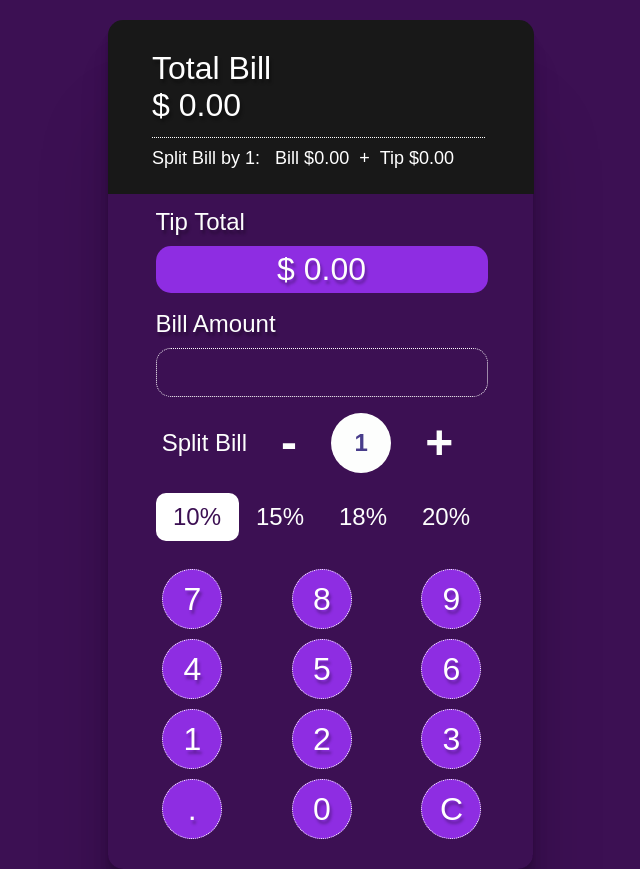
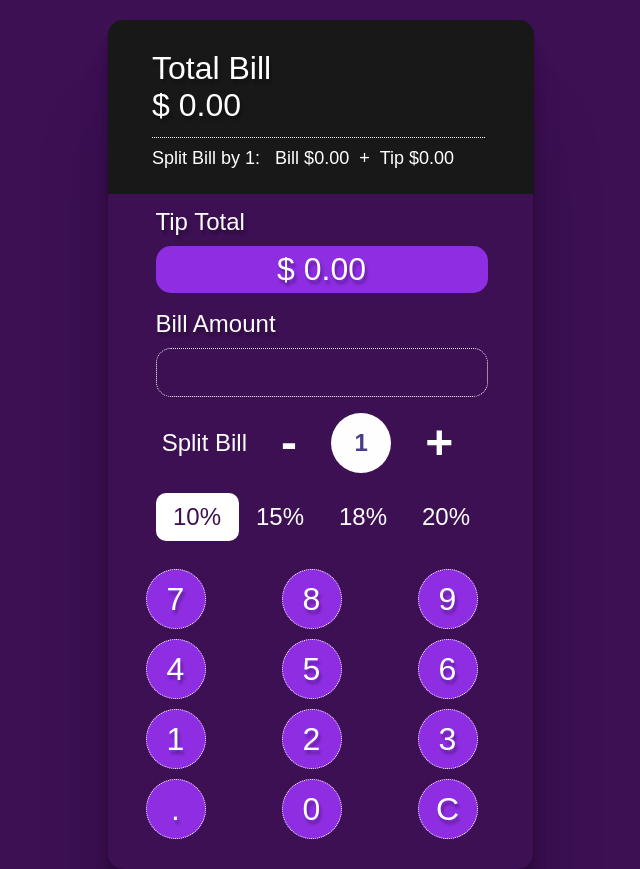
Before and after one commit to jamesdesigns/react-calculator, a React (Create React App) app: page / in a window 1280 px wide. Shown: the whole page, without its empty margins (320-960 px from the left). Built offline with nearby package versions, Linux system fonts and the light colour scheme.

Commit message:
Edit the calc buttons paddingLeft

```diff
--- a/src/Buttons.js
+++ b/src/Buttons.js
@@ -2,7 +2,7 @@ import React from 'react';
 
 const Buttons = (props) => {
 	return (
-		<ul style={{ paddingLeft: '20px'}}  className="flex-row keypad">
+		<ul style={{ paddingLeft: '0'}}  className="flex-row keypad">
 			{props.buttons.map((btn,i) => {
 				return (
 					<li key={`btn-${i}`}>
```
